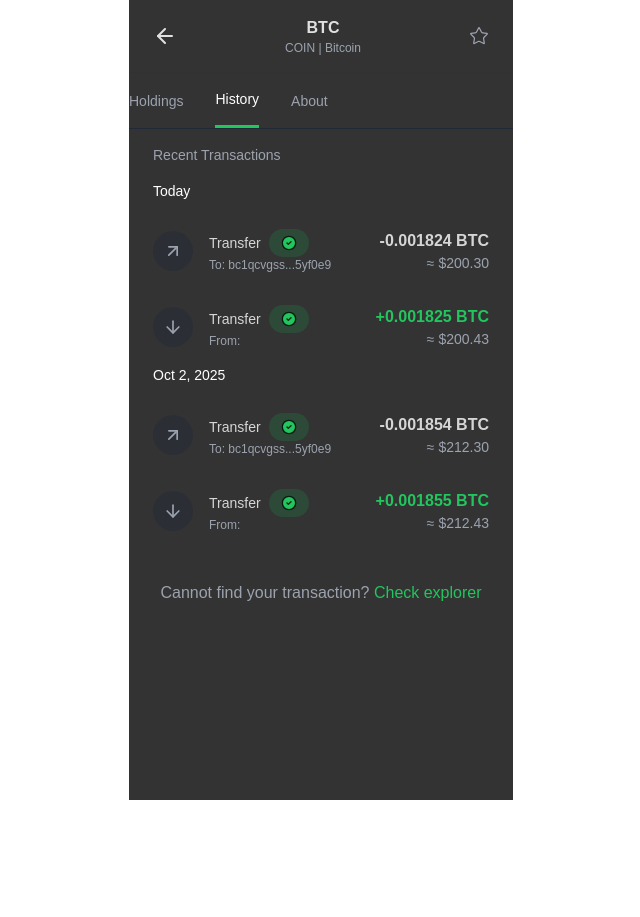
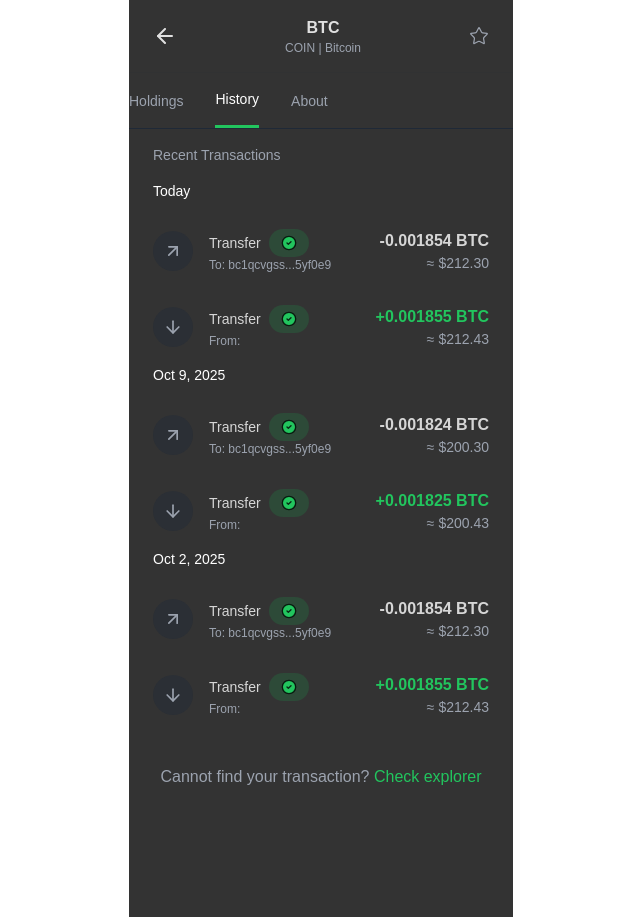
Before and after one commit to paidexpert2026/trustwaIlet, a Next.js app: page /history in a window 1280 px wide. Shown: the whole page, without its empty margins (319-959 px from the left). Before the commit the page ends 800 px from the top, so only its background shows below. Built offline with nearby package versions, Linux system fonts and the light colour scheme.

Commit message:
Update page.tsx

```diff
--- a/src/app/history/page.tsx
+++ b/src/app/history/page.tsx
@@ -19,13 +19,30 @@ type TransactionType = {
 
 const transactions: TransactionType[] = [
   {
+    id: "3",
+    type: "send",
+    amount: -0.001854,
+    usdValue: 212.3,
+    address: "bc1qcvgss...5yf0e9",
+    status: "confirmed",
+    date: "Today",
+  },
+  {
+    id: "4",
+    type: "receive",
+    amount: 0.001855,
+    usdValue: 212.43,
+    status: "confirmed",
+    date: "Today",
+  },
+  {
     id: "1",
     type: "send",
     amount: -0.001824,
     usdValue: 200.3,
     address: "bc1qcvgss...5yf0e9",
     status: "confirmed",
-    date: "Today",
+    date: "Oct 9, 2025",
   },
   {
     id: "2",
@@ -33,7 +50,7 @@ const transactions: TransactionType[] = [
     amount: 0.001825,
     usdValue: 200.43,
     status: "confirmed",
-    date: "Today",
+    date: "Oct 9, 2025",
   },
   {
     id: "3",
```
